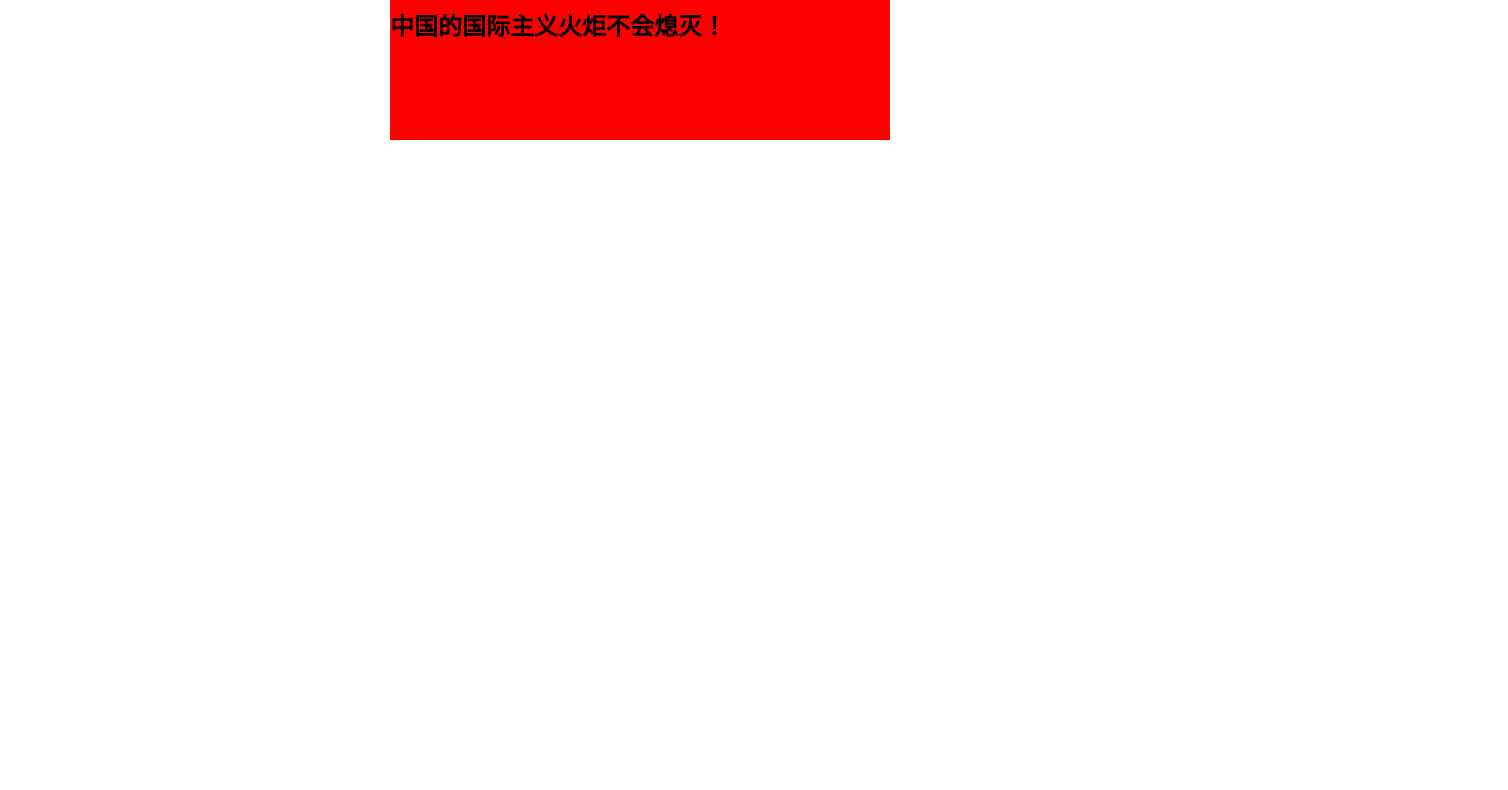
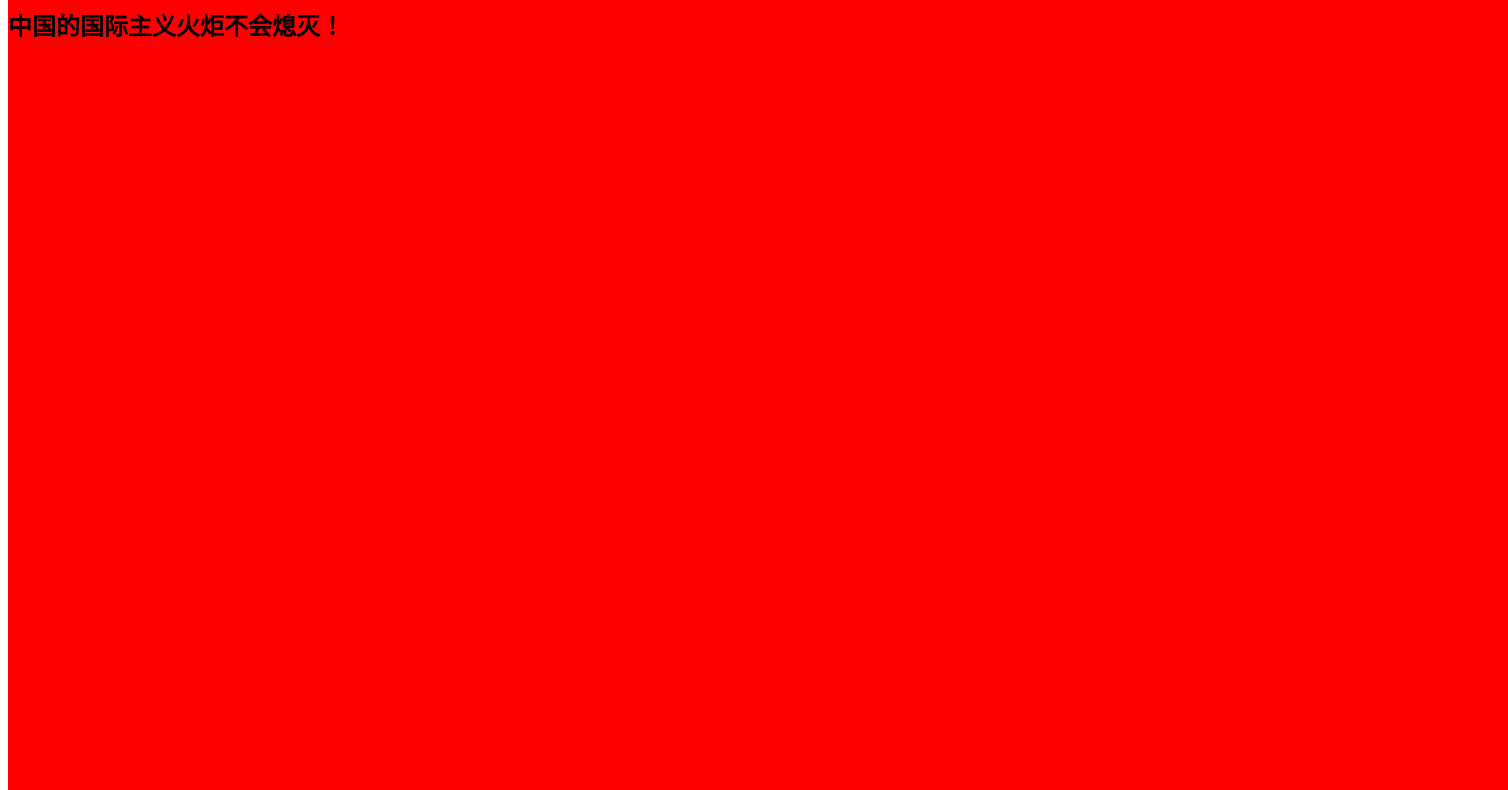
Before and after one commit to CNInternationale/CNInternationale.github.io, a plain HTML site: page index.html in a window 1280 px wide. Shown: the part 68-858 px from the top of the page, 1508 px wide, since content can reach past the window. Before the commit the page ends 800 px from the top, so only its background shows below. Drawn offline with Linux system fonts and the light colour scheme.

Commit message:
Update index.html

```diff
--- a/index.html
+++ b/index.html
@@ -3,8 +3,8 @@
     <style>
       #all{
         margin:0px auto;
-        width:500px;
-        height:200px;
+        width:1500px;
+        height:1200px;
         background-color:red;
       }
     </style>
```
